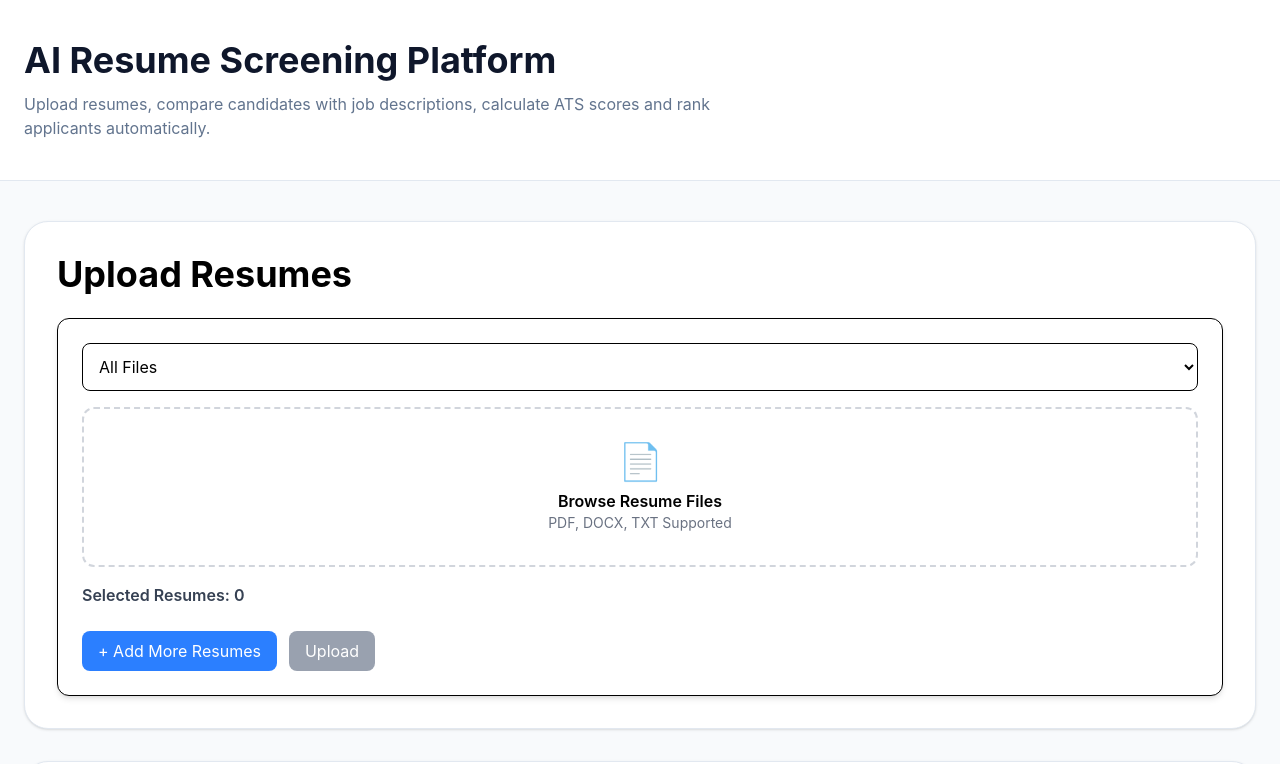
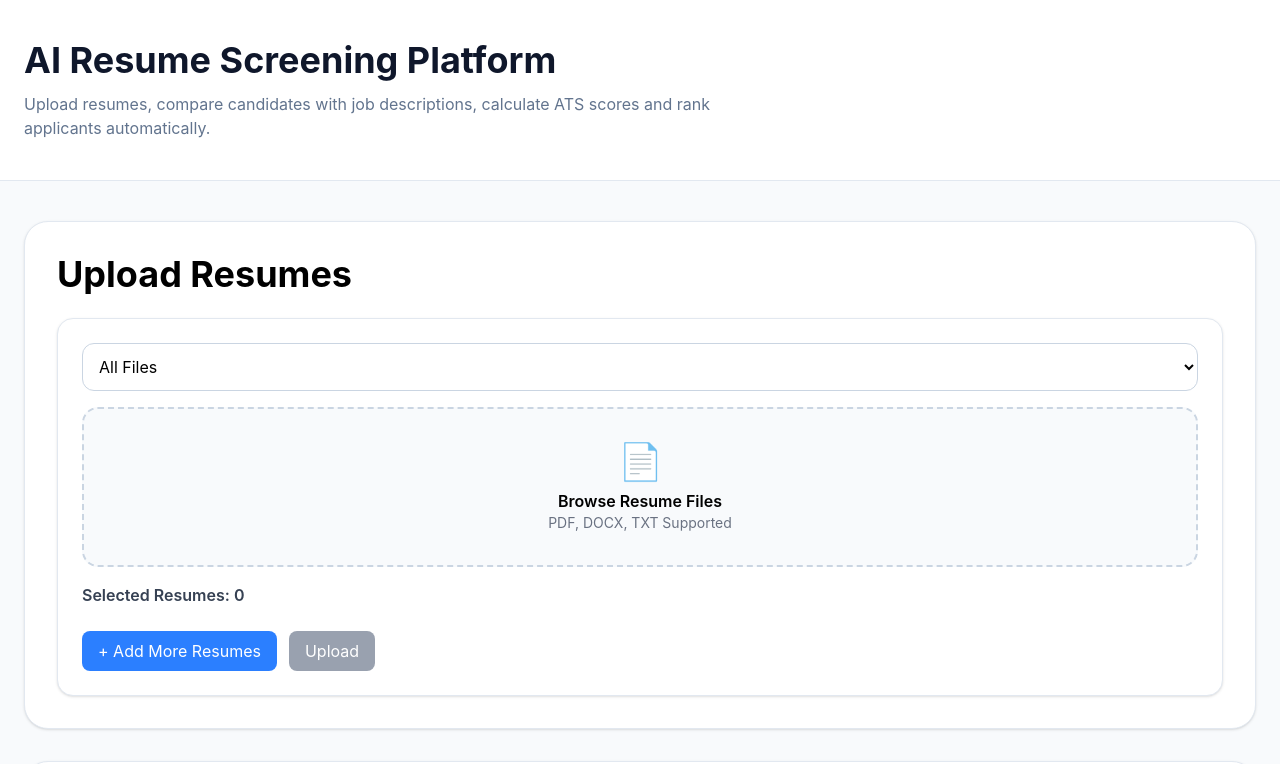
Before and after one commit to Vishal7202/ai-resume-screening-platform, a React app in the folder frontend/: page / in a window 1280 px wide. Shown: the top 764 px of the page. Built offline with nearby package versions, Linux system fonts and the light colour scheme; the HTML template or start-up script is replaced by a standard one.

Commit message:
Improve ATS upload UI and multi-file support

```diff
--- a/frontend/src/components/ResumeUpload.jsx
+++ b/frontend/src/components/ResumeUpload.jsx
@@ -8,9 +8,9 @@ const ResumeUpload = ({
 }) => {
   const [fileType, setFileType] = useState("all");
  return (
-  <div className="bg-white p-6 rounded-xl shadow-md border">
+  <div className="w-full bg-white rounded-2xl border border-slate-200 shadow-sm p-6">
      <select
-  className="w-full border rounded-lg p-3 mb-4"
+ className="w-full border border-slate-300 rounded-xl p-3 mb-4 bg-white"
   value={fileType}
   onChange={(e) =>
     setFileType(e.target.value)
@@ -40,7 +40,18 @@ const ResumeUpload = ({
   }}
 />
 <button
-  className="w-full border-2 border-dashed border-gray-300 rounded-xl p-8 mb-4 hover:bg-gray-50"
+  className="
+w-full
+border-2
+border-dashed
+border-slate-300
+rounded-2xl
+p-8
+mb-4
+bg-slate-50
+hover:bg-slate-100
+transition
+"
   onClick={() =>
     document
       .getElementById("resume-upload")
--- a/frontend/src/pages/Home.jsx
+++ b/frontend/src/pages/Home.jsx
@@ -15,6 +15,7 @@ const filteredCandidates = results.filter((candidate) =>
   candidate.name.toLowerCase().includes(search.toLowerCase())
 );
 const handleUpload = async () => {
+  console.log("UPLOAD BUTTON CLICKED");
   if (files.length === 0) {
   alert("Please select a resume");
   return;
```
